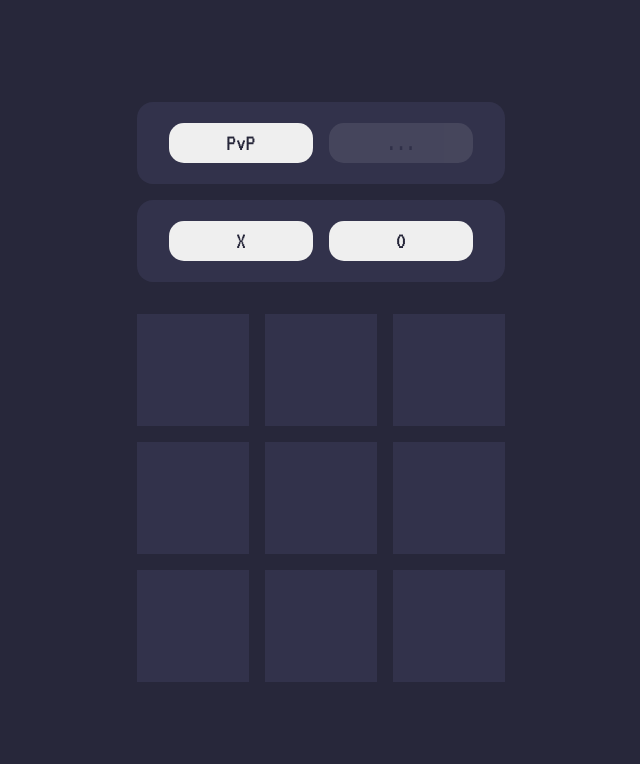
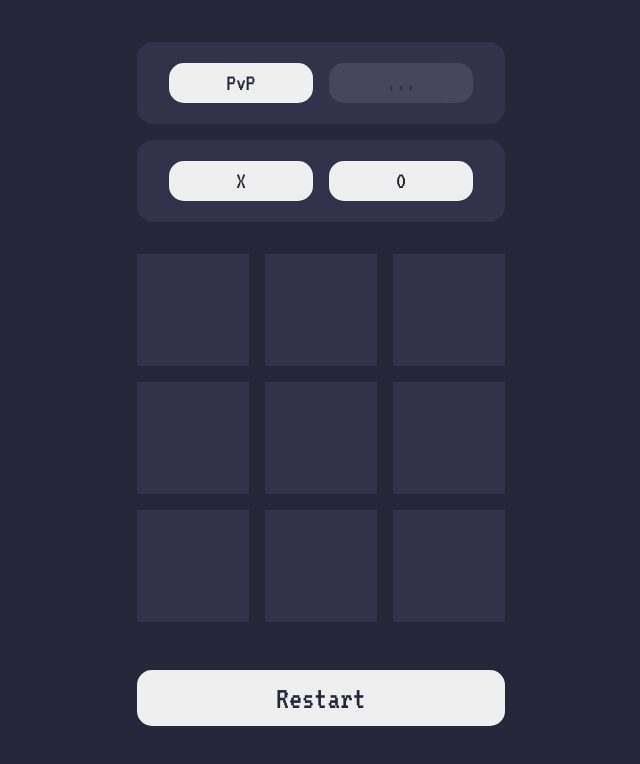
Before and after one commit to ahmed-hq/tic-tac-toe, a website: page index.html in a window 1280 px wide. Shown: the whole page, without its empty margins (319-959 px from the left). Drawn offline with Linux system fonts and the light colour scheme.

Commit message:
Adding restart btn

```diff
--- a/index.html
+++ b/index.html
@@ -29,6 +29,7 @@
           </div>
           <div class="game_board-wrapper"></div>
           <div class="btns-wrapper">
+            <button class="restart-btn">Restart</button>
           </div>
         </div>
       </div>
--- a/style.css
+++ b/style.css
@@ -65,3 +65,16 @@ button {
   height: 7rem;
   background-color: var(--light-black);
 }
+
+.btns-wrapper {
+  display: flex;
+  justify-content: center;
+  align-items: center;
+  margin: 3rem 0rem;
+}
+
+.restart-btn {
+  width: 100%;
+  padding: 1rem;
+  font-size: 2rem;
+}
```
